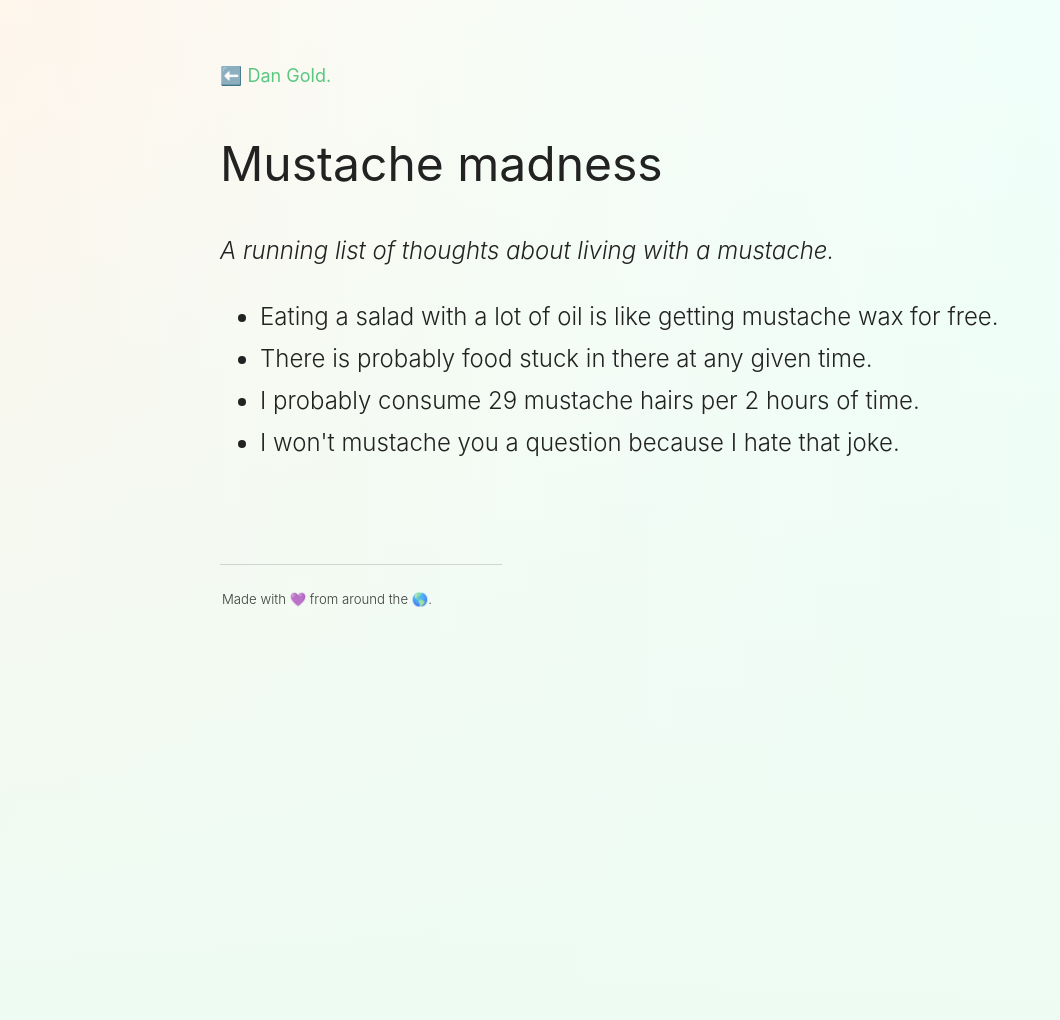
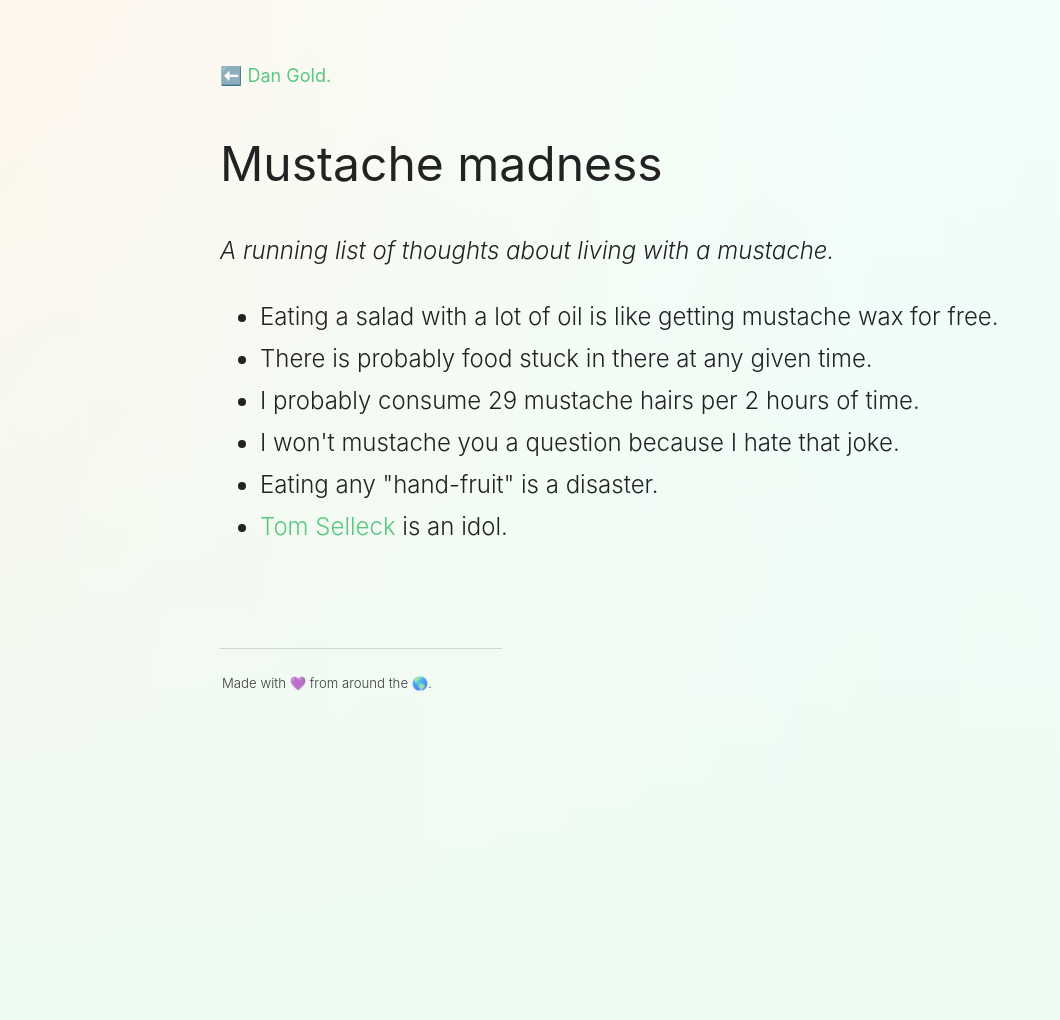
Before and after one commit to jessess/www, a Jekyll site: the page built from random/mustache.html, in a window 1280 px wide. Shown: the whole page, without its empty margins (0-1060 px from the left). Built offline with Jekyll 4.4.1, drawn with Linux system fonts in a browser that asks for light colours.

Commit message:
Because, Tom Selleck, right?

```diff
--- a/random/mustache.html
+++ b/random/mustache.html
@@ -16,4 +16,6 @@ description: Random thoughts and advice about living with a mustache. 🍕 is go
   <li>There is probably food stuck in there at any given time.</li>
   <li>I probably consume 29 mustache hairs per 2 hours of time.</li>
   <li>I won't mustache you a question because I hate that joke.</li>
+  <li>Eating any "hand-fruit" is a disaster.</li>
+  <li><a href="https://dl.dropboxusercontent.com/u/77183155/gifs/tom-selleck.gif" target="_blank">Tom Selleck</a> is an idol.</li>
 </ul>
```
